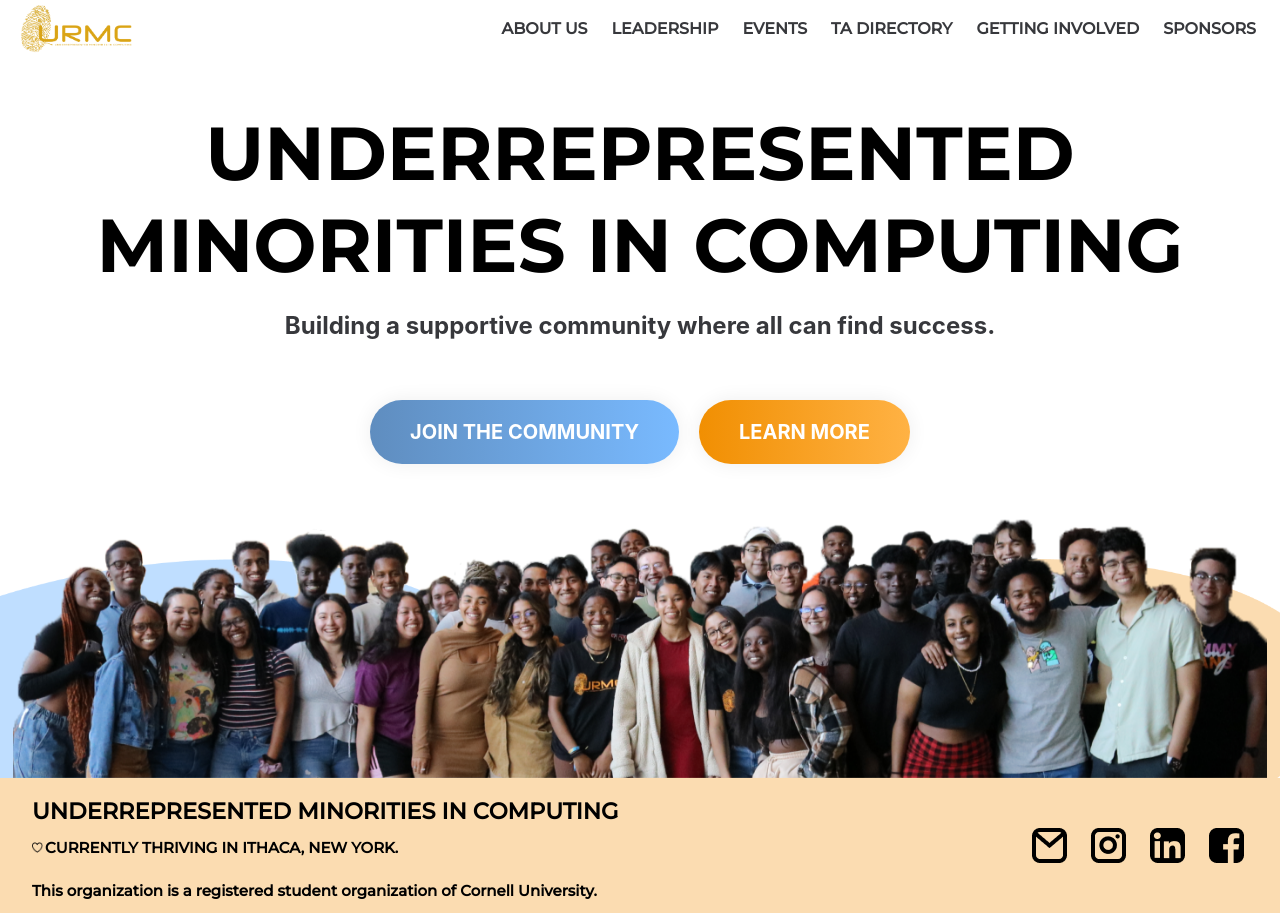
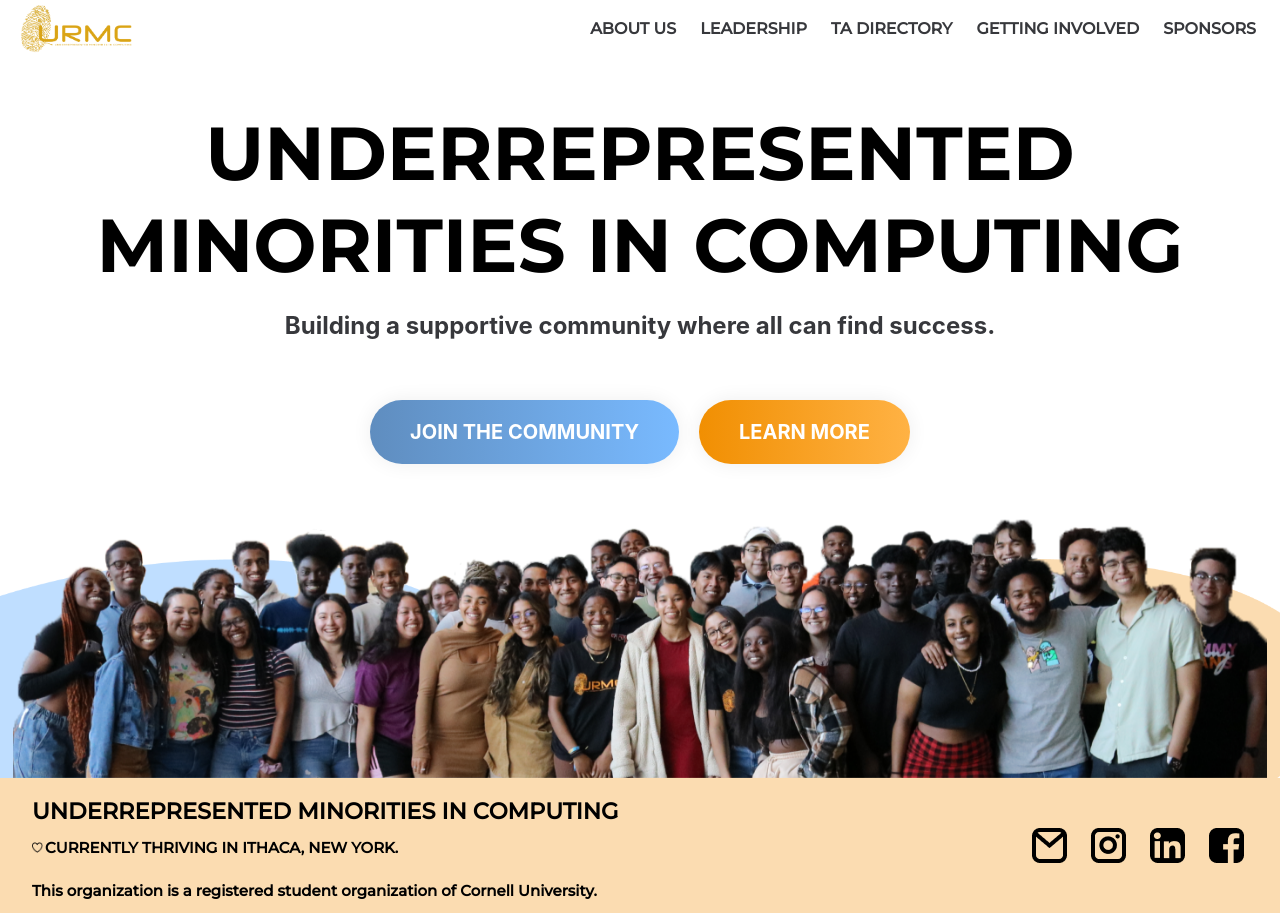
Before and after one commit to urmc-cornell/urmc-website, a React (Create React App) app: page / in a window 1280 px wide. Built offline with nearby package versions, Linux system fonts and the light colour scheme.

Commit message:
removed events page for now since its bugged

```diff
--- a/src/components/Navbar.js
+++ b/src/components/Navbar.js
@@ -23,7 +23,7 @@ class Navbar extends Component {
                 <ul className="nav-menu">
                     <CustomLink href="/about-us">ABOUT US</CustomLink>
                     <CustomLink href="/leadership">LEADERSHIP</CustomLink>
-                    <CustomLink href="/events">EVENTS</CustomLink>
+                    {/* <CustomLink href="/events">EVENTS</CustomLink> */}
                      <CustomLink href="/ta-directory">TA DIRECTORY</CustomLink>
                     <CustomLink href="/getting-involved">GETTING INVOLVED</CustomLink>
                     <CustomLink href="/sponsors">SPONSORS</CustomLink>
```
